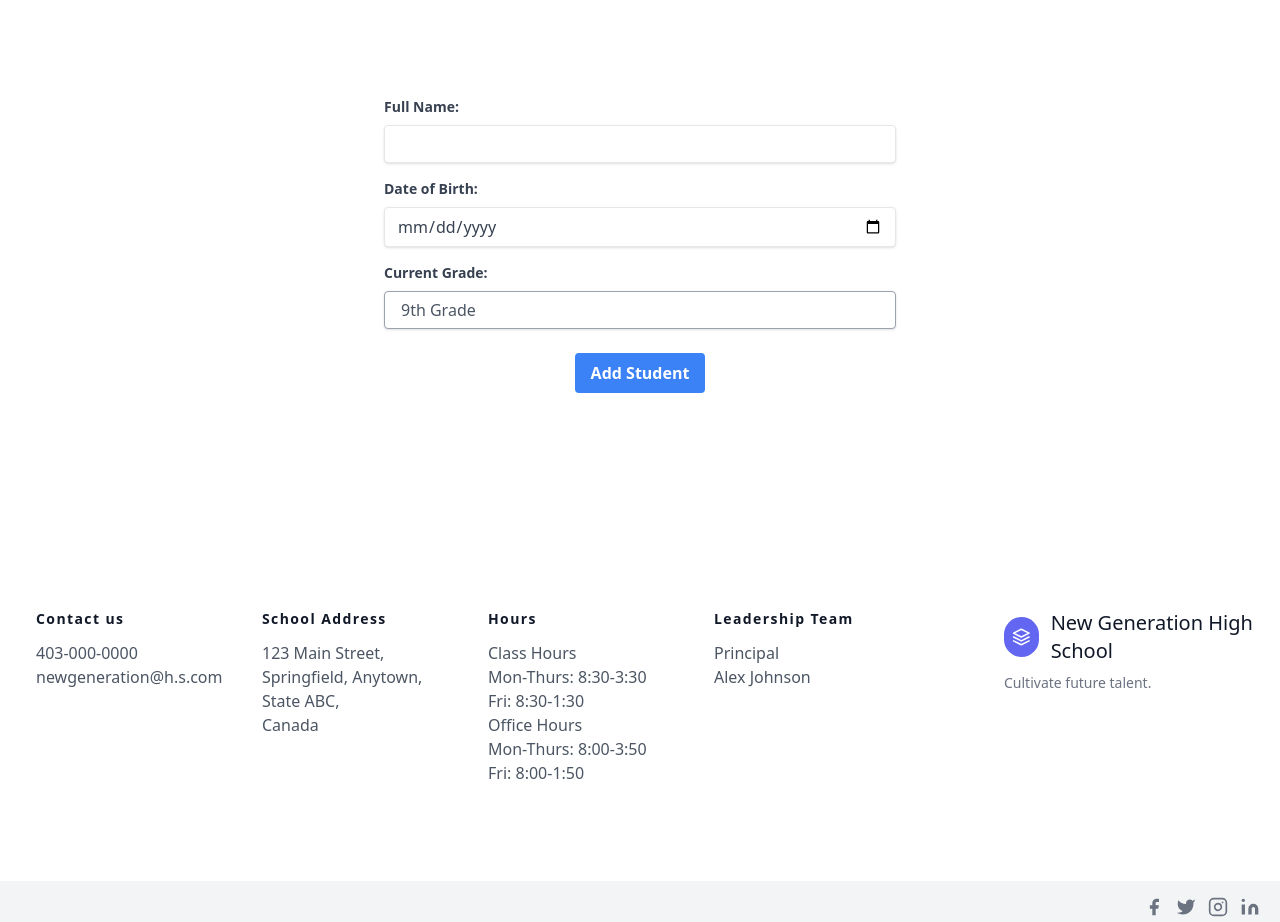
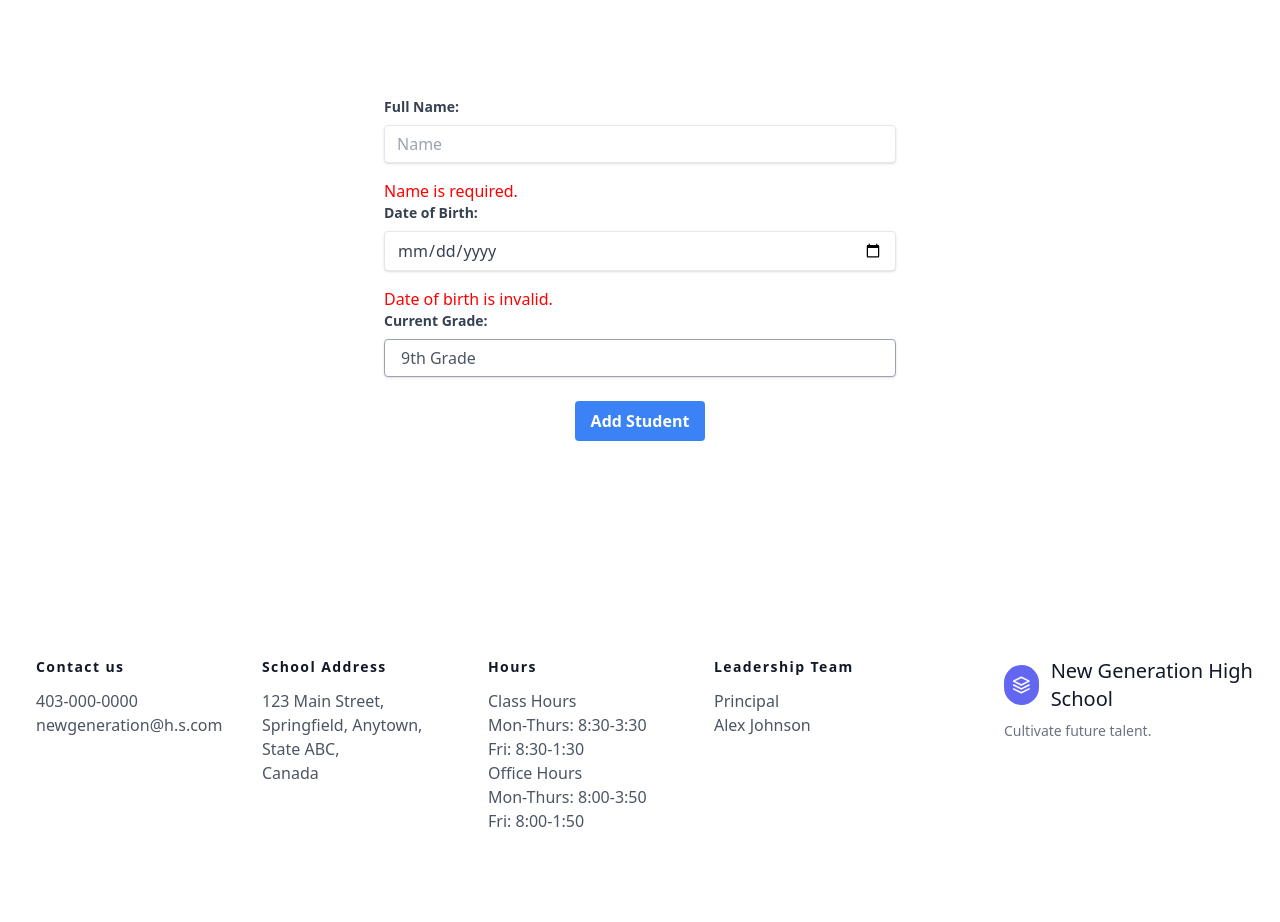
Before and after one commit to SlackinJack/AssignStudentList, a Next.js app: page /students in a window 1280 px wide. Shown: the part 1040-1962 px from the top of the page. Built offline with nearby package versions, Linux system fonts and the light colour scheme.

Commit message:
add form validation

```diff
--- a/pages/students.js
+++ b/pages/students.js
@@ -1,11 +1,49 @@
 import Head from "next/head";
 import Image from "next/image";
 import Layout from "@/components/layout";
-import { useForm } from "react-hook-form";
+import React, { useState, useEffect } from 'react';
 
 
 export default function Students() {
-    const { register } = useForm();
+    const [name, setName] = useState("");
+    const [dob, setDOB] = useState("");
+    const [errors, setErrors] = useState({});
+    const [isValid, setIsValid] = useState(false);
+
+    useEffect(() => {
+        checkForm();
+    }, [name, dob]);
+
+    const checkForm = () => {
+        let errors = {};
+
+        if (!name) {
+            errors.name = "Name is required.";
+        } else if (!/\S+\ \S+/.test(name)) {
+            errors.name = "Name should be in the format of: 'FirstName LastName'";
+        }
+
+        if (!dob) {
+            errors.dob = "Date of birth is invalid.";
+        }
+
+        setErrors(errors);
+        setIsValid(Object.keys(errors).length == 0);
+    }
+
+    const submitForm = () => {
+        if (isValid) {
+            console.log("Form has passed validation.");
+        } else {
+            console.log("Tried to submit an invalid form!");
+        }
+    }
+
+    const styles = {
+        error: {
+            color: "red"
+        }
+    }
     return (
         <Layout>
             <Head>
@@ -165,10 +203,7 @@ export default function Students() {
                         <h1 class="text-2xl font-bold title-font mb-4 text-gray-900 tracking-widest">Add New Student</h1>
                     </div>
                     <div class="max-w-lg mx-auto">
-                        <form
-                            id="new-student-form"
-                            class="mb-6"
-                        >
+                        <form id="new-student-form" class="mb-6">
                             <div class="mb-4">
                                 <label for="student-name" class="block text-gray-700 text-sm font-bold mb-2">Full Name:</label>
                                 <input
@@ -176,14 +211,13 @@ export default function Students() {
                                     id="student-name"
                                     name="student-name"
                                     class="shadow appearance-none border rounded w-full py-2 px-3 text-gray-700 leading-tight focus:outline-none focus:shadow-outline"
-                                    {...register("student-name", {
-                                        required: {
-                                            value: true,
-                                            pattern: /^[a-zA-Z]{1,}\ [a-zA-Z]{1,}$/,
-                                        },
-                                    })}
+                                    placeholder="Name"
+                                    value={name}
+                                    onChange={(e) => setName(e.target.value)}
+                                    style={styles.name}
                                 />
                             </div>
+                            {errors.name && <p style={styles.error}>{errors.name}</p>}
                             <div class="mb-4">
                                 <label for="date-of-birth" class="block text-gray-700 text-sm font-bold mb-2">Date of Birth:</label>
                                 <input
@@ -191,14 +225,12 @@ export default function Students() {
                                     id="date-of-birth"
                                     name="date-of-birth"
                                     class="shadow appearance-none border rounded w-full py-2 px-3 text-gray-700 leading-tight focus:outline-none focus:shadow-outline"
-                                    {...register("date-of-birth", {
-                                        required: {
-                                            value: true,
-                                            message: "This field is required.",
-                                        },
-                                    })}
+                                    value={dob}
+                                    onChange={(e) => setDOB(e.target.value)}
+                                    style={styles.dob}
                                 />
                             </div>
+                            {errors.dob && <p style={styles.error}>{errors.dob}</p>}
                             <div class="mb-6">
                                 <label for="current-grade" class="block text-gray-700 text-sm font-bold mb-2">Current Grade:</label>
                                 <select id="current-grade" name="current-grade" class="block appearance-none w-full bg-white border border-gray-400 hover:border-gray-500 px-4 py-2 pr-8 rounded shadow leading-tight focus:outline-none focus:shadow-outline">
@@ -209,13 +241,15 @@ export default function Students() {
                                 </select>
                             </div>
                             <div class="flex items-center justify-center">
-                                <button type="submit" class="bg-blue-500 hover:bg-blue-700 text-white font-bold py-2 px-4 rounded focus:outline-none focus:shadow-outline">Add Student</button>
+                                <button
+                                    disabled={!isValid}
+                                    onClick={submitForm}
+                                    class="bg-blue-500 hover:bg-blue-700 text-white font-bold py-2 px-4 rounded focus:outline-none focus:shadow-outline">Add Student</button>
                             </div>
                         </form>
                     </div>
                 </div>
             </section>
-
         </Layout>
     )
 }
```
Also changed, not shown: 1 other file (tests, documents, lock files or other folders).
